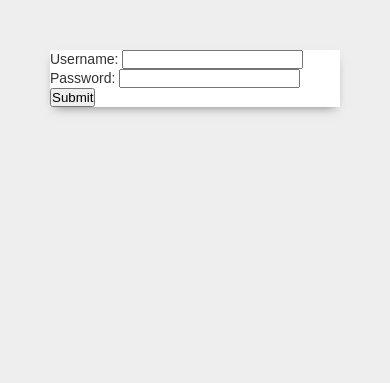
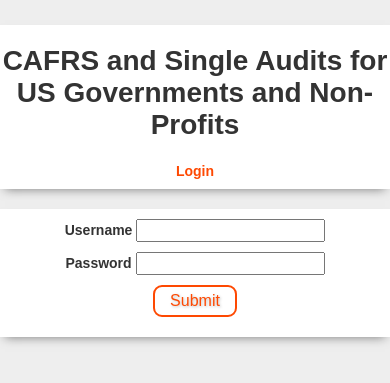
Before and after one commit to govwiki/file-library, a PHP site: template templates/login.twig in a window 390 px wide. Shown: the top 383 px of the page. Run offline with PHP 8.4, Linux system fonts and the light colour scheme; the template is opened without the code that fills it, so the values that code supplies are empty; some libraries are stand-ins or nearby versions.

Commit message:
Fix layout and authentication logic

```diff
--- a/db/seeds/DocumentFixtures.php
+++ b/db/seeds/DocumentFixtures.php
@@ -11,7 +11,7 @@ use Cocur\Slugify\Slugify;
 class DocumentFixtures extends AbstractSeed
 {
 
-    const DOCUMENT_COUNT = 400;
+    const DOCUMENT_COUNT = 1000;
 
     const STATES = [
         'AL',
@@ -79,6 +79,7 @@ class DocumentFixtures extends AbstractSeed
 
             $data[] = [
                 'slug' => $this->slugify->slugify($type .'/'. $state .'/'. $year .'/'. $name),
+                'type_slug' => $this->slugify->slugify($type),
                 'name' => $name,
                 'state' => $state,
                 'type' => $type,
--- a/public/style.css
+++ b/public/style.css
@@ -21,7 +21,7 @@ h2 {
 	padding: 0 0 12px 0;
 }
 
-main {
+header, .login-form {
 	box-shadow: 0 5px 10px -5px rgba(0,0,0,0.5);
 	position: relative;
 	background: white;
@@ -86,55 +86,102 @@ tr:hover td a {
 	color: #000;
 }
 
-/* icons for file types (icons by famfamfam) */
+table tr.file td:first-of-type {
+	padding-left: 15px;
+}
 
-/* images */
-table tr td:first-of-type a[href$=".jpg"],
-table tr td:first-of-type a[href$=".png"],
-table tr td:first-of-type a[href$=".gif"],
-table tr td:first-of-type a[href$=".svg"],
-table tr td:first-of-type a[href$=".jpeg"]
-{background-image: url(/images/image.png);}
+table tr.dir td:first-of-type a {
+	background-image: url(/images/folder.png);
+}
 
-/* zips */
-table tr td:first-of-type a[href$=".zip"]
-{background-image: url(/images/zip.png);}
+.menu {
+	float: right;
+	position: relative;
+	top: -40px;
+	right: 20px;
+}
 
-/* css */
-table tr td:first-of-type a[href$=".css"]
-{background-image: url(/images/css.png);}
+.login-form {
+	width: 25%;
+	margin: 20px auto;
+	text-align: center;
+	padding: 10px 0;
+}
 
-/* docs */
-table tr td:first-of-type a[href$=".doc"],
-table tr td:first-of-type a[href$=".docx"],
-table tr td:first-of-type a[href$=".ppt"],
-table tr td:first-of-type a[href$=".pptx"],
-table tr td:first-of-type a[href$=".pps"],
-table tr td:first-of-type a[href$=".ppsx"],
-table tr td:first-of-type a[href$=".xls"],
-table tr td:first-of-type a[href$=".xlsx"]
-{background-image: url(/images/office.png)}
+.login-form input {
+	padding: 2px 4px;
+}
 
-/* videos */
-table tr td:first-of-type a[href$=".avi"],
-table tr td:first-of-type a[href$=".wmv"],
-table tr td:first-of-type a[href$=".mp4"],
-table tr td:first-of-type a[href$=".mov"],
-table tr td:first-of-type a[href$=".m4a"]
-{background-image: url(/images/video.png);}
+.login-form label {
+	font-weight: bold;
+}
 
-/* web pages */
-table tr td:first-of-type a[href$=".html"],
-table tr td:first-of-type a[href$=".htm"],
-table tr td:first-of-type a[href$=".xml"]
-{background-image: url(/images/xml.png);}
+.login-form__row {
+	margin-bottom: 10px;
+}
 
-table tr td:first-of-type a[href$=".php"]
-{background-image: url(/images/php.png);}
+.error {
+	color: #c80000;
+	padding-bottom: 10px;
+}
 
-table tr td:first-of-type a[href$=".js"]
-{background-image: url(/images/script.png);}
+a {
+	font-weight: bold;
+	color: #FE4902;
+}
 
-/* directories */
-table tr.dir td:first-of-type a
-{background-image: url(/images/folder.png);}
+a:hover {
+	text-decoration: underline;
+}
+
+.btn {
+  -webkit-border-radius: 9px;
+  -moz-border-radius: 9px;
+  border-radius: 9px;
+  text-shadow: 1px 1px 3px #bdbdbd;
+  color: #FE4902;
+  font-size: 16px;
+  background: #ffffff;
+  padding: 5px 15px;
+  border: solid #FE4902 2px;
+  text-decoration: none;
+}
+
+.btn:hover {
+  background: #FE4902;
+  text-decoration: none;
+	color: #ffffff;
+}
+
+@media (max-width: 1280px) {
+	.menu {
+		float: none;
+		top: 0;
+		right: 0;
+		text-align: center;
+		padding: 10px;
+	}
+}
+
+@media (max-width: 1280px) {
+	.login-form {
+		width: 70%;
+	}
+}
+
+@media (max-width: 800px) {
+	.login-form {
+		width: 60%;
+	}
+}
+
+@media (max-width: 600px) {
+	body {
+		padding: 0;
+		padding-top: 25px;
+	}
+
+	.login-form {
+		width: 100%;
+	}
+}
--- a/src/Controller/SecurityController.php
+++ b/src/Controller/SecurityController.php
@@ -71,7 +71,7 @@ class SecurityController
             try {
                 $this->authenticator->authenticate($params['username'], $params['password']);
 
-                return $response->withRedirect($this->router->pathFor('document_types'));
+                return $response->withRedirect($this->router->pathFor('types'));
             } catch (AuthenticatorException $exception) {
                 $tmplParams['error'] = $exception->getMessage();
             }
@@ -92,6 +92,6 @@ class SecurityController
     {
         $this->authenticator->logout();
 
-        return $response->withRedirect($this->router->pathFor('document_types'));
+        return $response->withRedirect($this->router->pathFor('types'));
     }
 }
--- a/src/Repository/DocumentRepositoryInterface.php
+++ b/src/Repository/DocumentRepositoryInterface.php
@@ -22,7 +22,7 @@ interface DocumentRepositoryInterface
     /**
      * Get all available document states for specified type.
      *
-     * @param string $type A document type for which we should get states.
+     * @param string $type A document type or type slug for which we should get states.
      *
      * @return string[]
      */
--- a/src/Service/Authenticator/Authenticator.php
+++ b/src/Service/Authenticator/Authenticator.php
@@ -91,6 +91,7 @@ class Authenticator implements AuthenticatorInterface
      */
     public function logout()
     {
+        $this->session->clear();
         Helper::destroy();
     }
 }
--- a/templates/layout.twig
+++ b/templates/layout.twig
@@ -11,9 +11,20 @@
 </head>
 
 <body>
-<main>
-   {%- block main %}{% endblock main -%}
-</main>
+    <header>
+        <h1>CAFRS and Single Audits for US Governments and Non-Profits</h1>
+        <div class="menu">
+            {%- if user is defined -%}
+                <span>Hello, {{ user.fullName -}}</span>
+                <a href="{{- path_for('logout') -}}">Logout</a>
+            {%- else -%}
+                <a href="{{- path_for('login') -}}">Login</a>
+            {%- endif -%}
+        </div>
+    </header>
+    <main>
+       {%- block main %}{% endblock main -%}
+    </main>
 {%- block javascripts %}{% endblock javascripts -%}
 </body>
 </html>
--- a/templates/login.twig
+++ b/templates/login.twig
@@ -1,20 +1,22 @@
 {% extends 'layout.twig' %}
 
 {% block main %}
+    <div class="login-form">
         <form method="post">
-        <div>
-            <label for="username">Username:</label>
+            {%- if error != '' -%}
+                <div class="error">{{ error }}</div>
+            {%- endif -%}
+            <div class="login-form__row">
+                <label for="username">Username</label>
                 <input id="username" name="username">
             </div>
-        <div>
-            <label for="password">Password:</label>
+            <div class="login-form__row">
+                <label for="password">Password</label>
                 <input id="password" name="password" type="password">
             </div>
-        {%- if error != '' -%}
-            <div>{{ error }}</div>
-        {%- endif -%}
-        <div>
-            <button>Submit</button>
+            <div class="login-form__row">
+                <button class="btn">Submit</button>
             </div>
         </form>
+    </div>
 {% endblock main %}
--- a/templates/states.twig
+++ b/templates/states.twig
@@ -1,8 +1,6 @@
 {% extends 'layout.twig' %}
 
 {% block main %}
-    <h1>CAFRS and Single Audits for US Governments and Non-Profits</h1>
-
     <table class="sortable">
         <thead>
             <tr>
--- a/templates/types.twig
+++ b/templates/types.twig
@@ -1,8 +1,6 @@
 {% extends 'layout.twig' %}
 
 {% block main %}
-    <h1>CAFRS and Single Audits for US Governments and Non-Profits</h1>
-
     <table class="sortable">
         <thead>
             <tr>
@@ -10,9 +8,9 @@
             </tr>
         </thead>
         <tbody>
-            {%- for type in types -%}
+            {%- for slug, type in types -%}
                 <tr class="dir">
-                    <td><a href="{{ path_for('states', { type: type }) }}">{{- type -}}</a></td>
+                    <td><a href="{{ path_for('states', { type: slug }) }}">{{- type -}}</a></td>
                 </tr>
             {%- endfor -%}
         </tbody>
--- a/templates/years.twig
+++ b/templates/years.twig
@@ -1,8 +1,6 @@
 {% extends 'layout.twig' %}
 
 {% block main %}
-    <h1>CAFRS and Single Audits for US Governments and Non-Profits</h1>
-
     <table class="sortable">
         <thead>
             <tr>
```
Also changed, not shown: src/Kernel/AppFactory.php (+6 -1 lines), src/Middleware/AuthenticationMiddleware.php (+10 -1 lines), src/Model/Document.php (+23 -6 lines), src/Model/User.php (+8 -0 lines), src/Repository/PDO/DocumentPDORepository.php (+25 -11 lines), templates/documents.twig (+13 -2 lines), db/migrations/20180314111134_setup_schema.php. Lines whose indentation alone changed are shown as unchanged.
